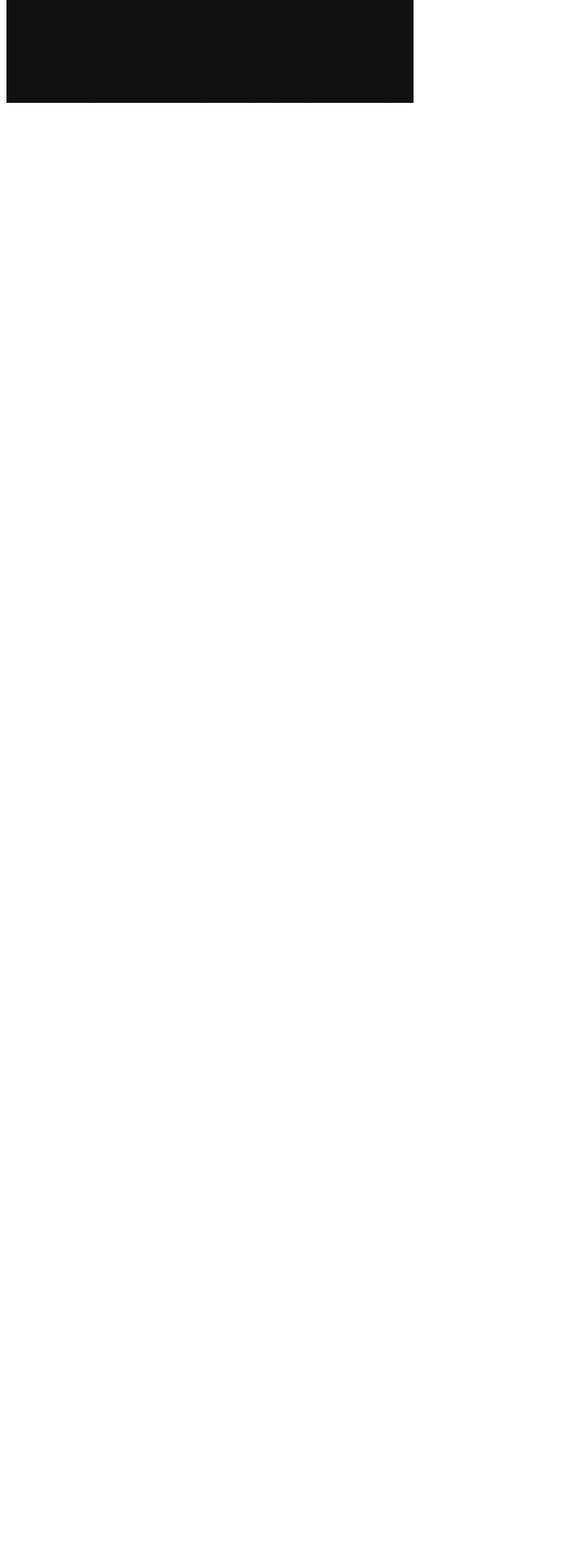
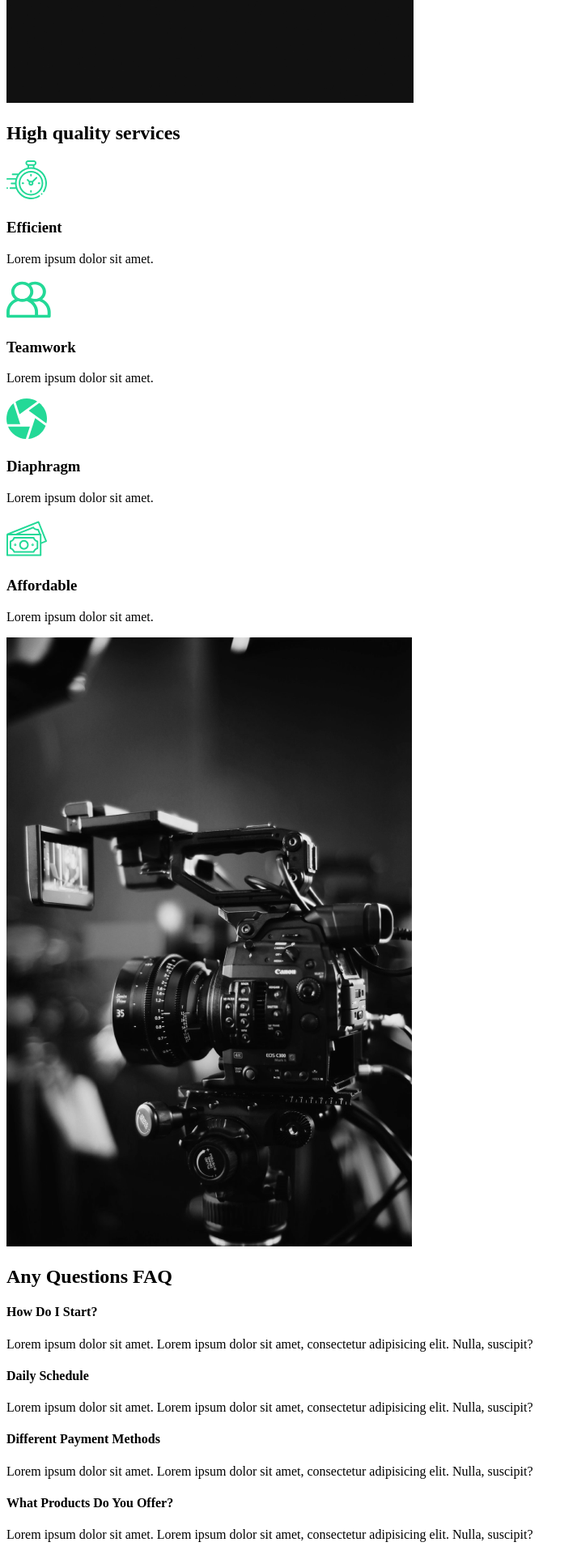
Before and after one commit to magnuen2k/capture, a React (Create React App) app: page / in a window 1280 px wide. Shown: the part 843-2763 px from the top of the page at 81% size, without its empty margins (0-713 px from the left). Before the commit the page ends 982 px from the top, so only its background shows below. Built offline with nearby package versions, Linux system fonts and the light colour scheme.

Commit message:
implement faq section

```diff
--- /dev/null
+++ b/src/components/FaqSection.js
@@ -0,0 +1,39 @@
+import React from "react";
+
+const FaqSection = () => {
+    return(
+        <div className="faq">
+            <h2>Any Questions <span>FAQ</span></h2>
+            <div className="question">
+                <h4>How Do I Start?</h4>
+                <div className="answer">
+                    <p>Lorem ipsum dolor sit amet. Lorem ipsum dolor
+                        sit amet, consectetur adipisicing elit. Nulla, suscipit?</p>
+                </div>
+            </div>
+            <div className="question">
+                <h4>Daily Schedule</h4>
+                <div className="answer">
+                    <p>Lorem ipsum dolor sit amet. Lorem ipsum dolor
+                        sit amet, consectetur adipisicing elit. Nulla, suscipit?</p>
+                </div>
+            </div>
+            <div className="question">
+                <h4>Different Payment Methods</h4>
+                <div className="answer">
+                    <p>Lorem ipsum dolor sit amet. Lorem ipsum dolor
+                        sit amet, consectetur adipisicing elit. Nulla, suscipit?</p>
+                </div>
+            </div>
+            <div className="question">
+                <h4>What Products Do You Offer?</h4>
+                <div className="answer">
+                    <p>Lorem ipsum dolor sit amet. Lorem ipsum dolor
+                        sit amet, consectetur adipisicing elit. Nulla, suscipit?</p>
+                </div>
+            </div>
+        </div>
+    )
+}
+
+export default FaqSection;
--- /dev/null
+++ b/src/components/ServicesSection.js
@@ -0,0 +1,50 @@
+import React from "react";
+// Import icons
+import clock from "../img/clock.svg";
+import diaphragm from "../img/diaphragm.svg";
+import money from "../img/money.svg";
+import teamwork from "../img/teamwork.svg";
+import home2 from "../img/home2.png";
+
+const ServicesSection = () => {
+    return(
+        <div className="services">
+            <div className="description">
+                <h2>High <span>quality</span> services</h2>
+                <div className="cards">
+                    <div className="card">
+                        <div className="icon">
+                            <img src={clock} alt=""/>
+                            <h3>Efficient</h3>
+                        </div>
+                        <p>Lorem ipsum dolor sit amet.</p>
+                    </div>
+                    <div className="card">
+                        <div className="icon">
+                            <img src={teamwork} alt=""/>
+                            <h3>Teamwork</h3>
+                        </div>
+                        <p>Lorem ipsum dolor sit amet.</p>
+                    </div>
+                    <div className="card">
+                        <div className="icon">
+                            <img src={diaphragm} alt=""/>
+                            <h3>Diaphragm</h3>
+                        </div>
+                        <p>Lorem ipsum dolor sit amet.</p>
+                    </div>
+                    <div className="card">
+                        <div className="icon">
+                            <img src={money} alt=""/>
+                            <h3>Affordable</h3>
+                        </div>
+                        <p>Lorem ipsum dolor sit amet.</p>
+                    </div>
+                </div>
+            </div>
+            <img src={home2} alt="home2"/>
+        </div>
+    )
+}
+
+export default ServicesSection;
--- a/src/pages/AboutUs.js
+++ b/src/pages/AboutUs.js
@@ -1,12 +1,16 @@
 import React from "react";
 // Page components
 import AboutSection from "../components/AboutSection";
+import ServicesSection from "../components/ServicesSection";
+import FaqSection from "../components/FaqSection";
 
 const AboutUs = () => {
     return(
-        <div>
+        <>
             <AboutSection/>
-        </div>
+            <ServicesSection/>
+            <FaqSection/>
+        </>
     )
 }
 
```
